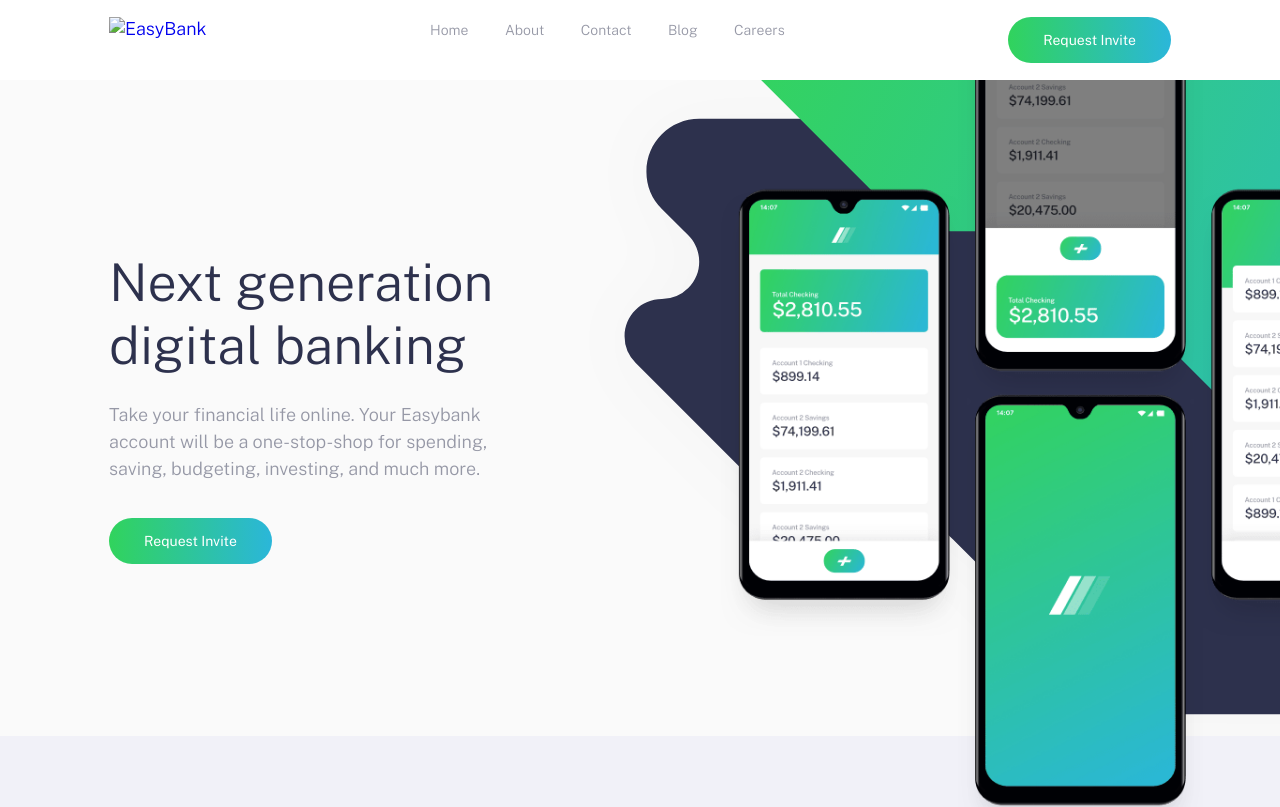
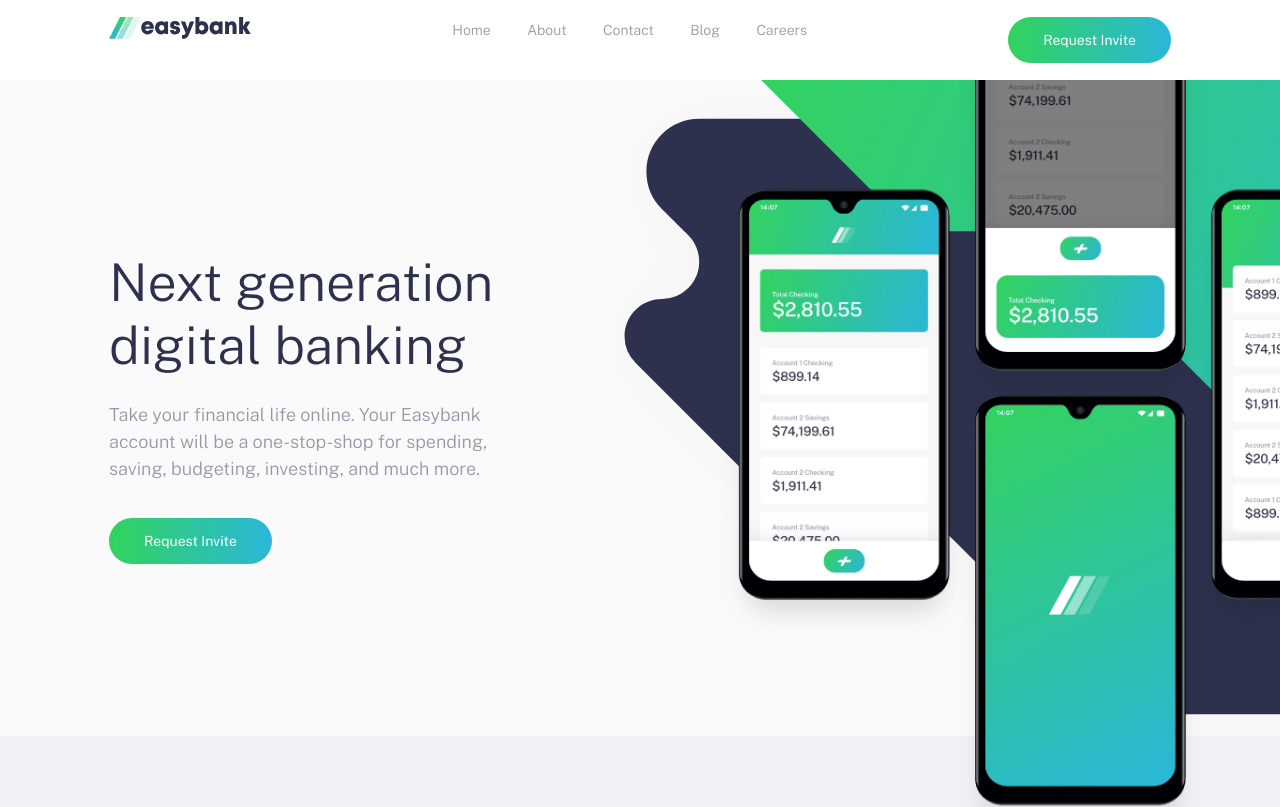
Before and after one commit to DevYads/Mobile-first-Website-using-Sass, a plain HTML site: page index.html in a window 1280 px wide. Shown: the top 807 px of the page. Drawn offline with nearby package versions, Linux system fonts and the light colour scheme; files that its build step writes are made by us from their sources; files whose address does not match are found by name.

Commit message:
Update index.html

```diff
--- a/index.html
+++ b/index.html
@@ -22,7 +22,7 @@
     <div class="overlay has-fade"></div>
     <nav class="cont cont--pall flex flex-jc-sb">
     <a href="/" class="header__logo">
-      <img src="images/logo.svg" alt="EasyBank">
+      <img src="logo.svg" alt="EasyBank">
     </a>
 
     <a id="hamburger" href="#" class="header__toggle hide-for-pc">
```
